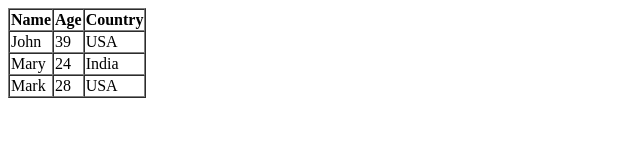
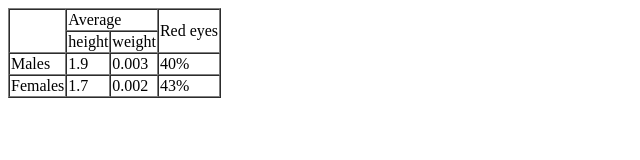
Before and after one commit to uday5252/SeleniumJavaPune, a plain HTML site: page index.html in a window 1280 px wide. Shown: the whole page, without its empty margins (0-640 px from the left). Drawn offline with Linux system fonts and the light colour scheme.

Commit message:
Update index.html

```diff
--- a/index.html
+++ b/index.html
@@ -32,7 +32,7 @@
 
 
 
-        <table border="1px" cellspacing="0px">
+        <!-- <table border="1px" cellspacing="0px">
            <thead>
                 <th>Name</th>
                 <th>Age</th>
@@ -56,7 +56,49 @@
             <td>28</td>
             <td>USA</td>
            </tr>
+        </table> -->
+
+
+
+
+
+
+
+
+
+        <table border="1px" cellspacing="0px">
+            <tr>
+                <td rowspan="2"></td>
+                <td colspan="2">Average</td>
+                <td rowspan="2">Red eyes</td>
+            </tr>
+
+            <tr>
+                <td>height</td>
+                <td>weight</td>
+            </tr>
+
+            <tr>
+                <td>Males</td>
+                <td>1.9</td>
+                <td>0.003</td>
+                <td>40%</td>
+            </tr>
+
+            <tr>
+                <td>Females</td>
+                <td>1.7</td>
+                <td>0.002</td>
+                <td>43%</td>
+            </tr>
         </table>
+
+
+
+
+
+
+
 
 
 
```
